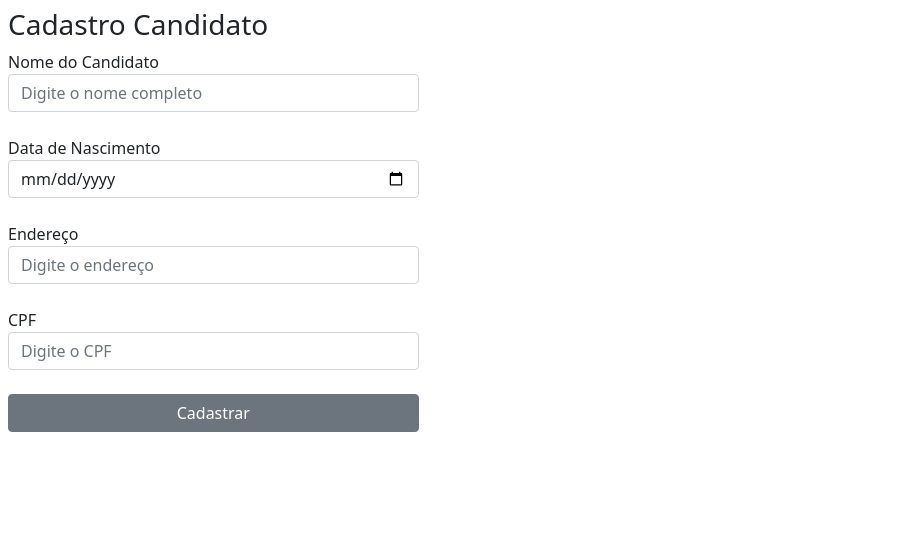
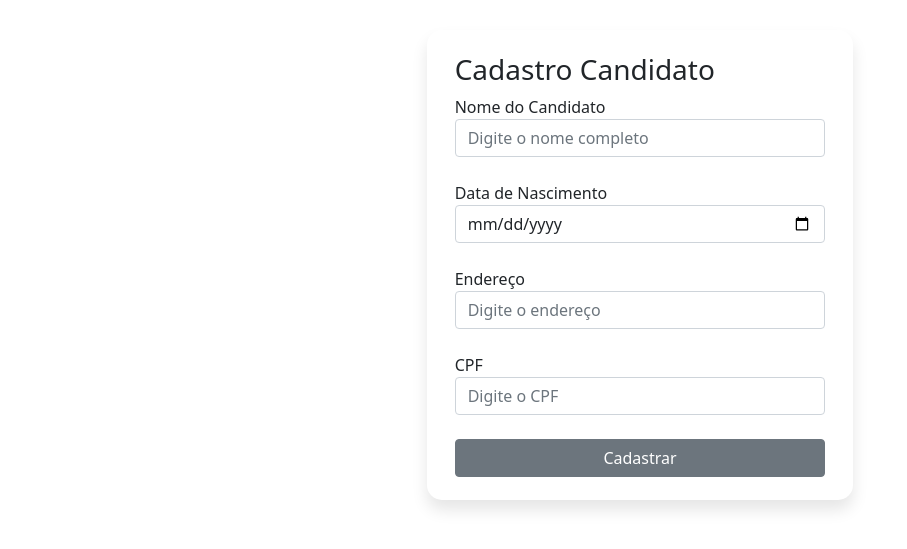
Before and after one commit to Matheus51bento/-Sele-o-Edital-001-2022-NADIC-IFRN, a Django app: page /cadastro/candidato in a window 1280 px wide. Shown: the part 56-605 px from the top of the page, without its empty margins (0-907 px from the left). Run offline with Django 3.2, Linux system fonts and the light colour scheme.

Commit message:
aplicando estilizacao

```diff
--- a/ElectSis/eleicao/static/css/menu.css
+++ b/ElectSis/eleicao/static/css/menu.css
@@ -18,6 +18,16 @@
 table, th, td {
     padding: 10px;
   border: 1px solid black;
+}
+
+form{
+    margin: 15px 20px;
+}
+
+.formularios {
+    margin: 30px auto;
+    border-radius: 15px;
+    box-shadow: 0px 10px 16px rgba(0, 0, 0, 0.1);
 }
 
 .card-body > a:hover{
--- a/ElectSis/eleicao/templates/cadastro_candidato.html
+++ b/ElectSis/eleicao/templates/cadastro_candidato.html
@@ -30,8 +30,8 @@
         </div>
     {% endif %}
 
-    <div class="auth-content col-12 col-sm-8 col-md-6 col-lg-4 p-2">
-        <form method="POST">
+    <div class="formularios auth-content col-12 col-sm-8 col-md-6 col-lg-4 p-2">
+        <form method="POST" >
 
             {% csrf_token %}
 
--- a/ElectSis/eleicao/templates/cadastro_eleicao.html
+++ b/ElectSis/eleicao/templates/cadastro_eleicao.html
@@ -30,7 +30,7 @@
         </div>
     {% endif %}
 
-    <div class="auth-content col-12 col-sm-8 col-md-6 col-lg-4 p-2">
+    <div class="formularios auth-content col-12 col-sm-8 col-md-6 col-lg-4 p-2">
         <form method="POST">
             {% csrf_token %}
             <h3>Cadastrar Pleito</h3>
--- a/ElectSis/eleicao/templates/voto.html
+++ b/ElectSis/eleicao/templates/voto.html
@@ -30,12 +30,14 @@
         </div>
     {% endif %}
 
-    <div class="auth-content col-12 col-sm-8 col-md-6 col-lg-4 p-2">
+    <div class="formularios auth-content col-12 col-sm-8 col-md-6 col-lg-4 p-2">
+
+
 
         <form method="POST">
 
             {% csrf_token %}
-
+            <p style="margin-bottom: 20px; font-size: 22px;">Pleito: {{ titulo }}</p>
             <div class="fieldWrapper">
                 <label>Escolha um Candidato</label>
                 <div class="card" style="padding: 10px">
--- a/ElectSis/eleicao/views.py
+++ b/ElectSis/eleicao/views.py
@@ -48,7 +48,7 @@ def voto_view(request, id):
 
         else:
 
-            return render(request, "voto.html", {'candidatos': candidatos})
+            return render(request, "voto.html", {'candidatos': candidatos, 'titulo': eleicao.nome})
 
     else:
 
@@ -196,8 +196,6 @@ def resultados_view(request, id):
             colors.append('#%06X' % randint(0, 0xFFFFFF))
             dados_coloridos[chaves[i]] = colors[i]
 
-        print(dados_coloridos)
-
         return render(request, "resultado.html",
                       {'vencedor': vencedor, 'chaves': chaves, 'dados_coloridos': dados_coloridos, 'candidatos': final,
                        'dados': dados, 'cores': colors, 'titulo': eleicao.nome})
```
Also changed, not shown: ElectSis/eleicao/templates/list_pleitos.html (+8 -6 lines).
